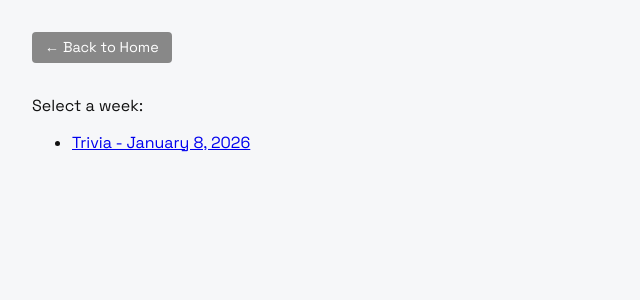
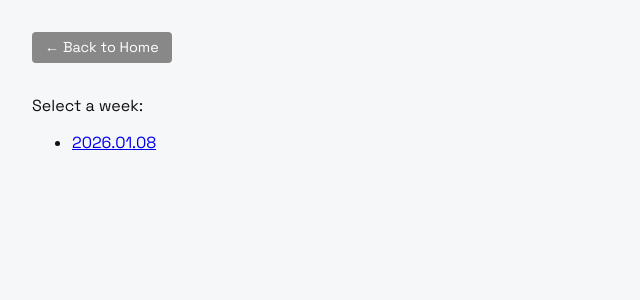
Before and after one commit to rstallgittr/monfroy, a Jekyll site: the page built from trivia/index.md, in a window 1280 px wide. Shown: the top 300 px of the page, without its empty margins (0-640 px from the left). Built offline with Jekyll 4.4.1, drawn with Linux system fonts in a browser that asks for light colours.

Commit message:
changed the page titles

```diff
--- a/trivia/260108/index.md
+++ b/trivia/260108/index.md
@@ -1,6 +1,6 @@
 ---
 layout: default
-title: Trivia - January 8, 2026
+title: 2026.01.08
 ---
 
 # Trivia
```
Also changed, not shown: trivia/index.md (+1 -1 lines).
